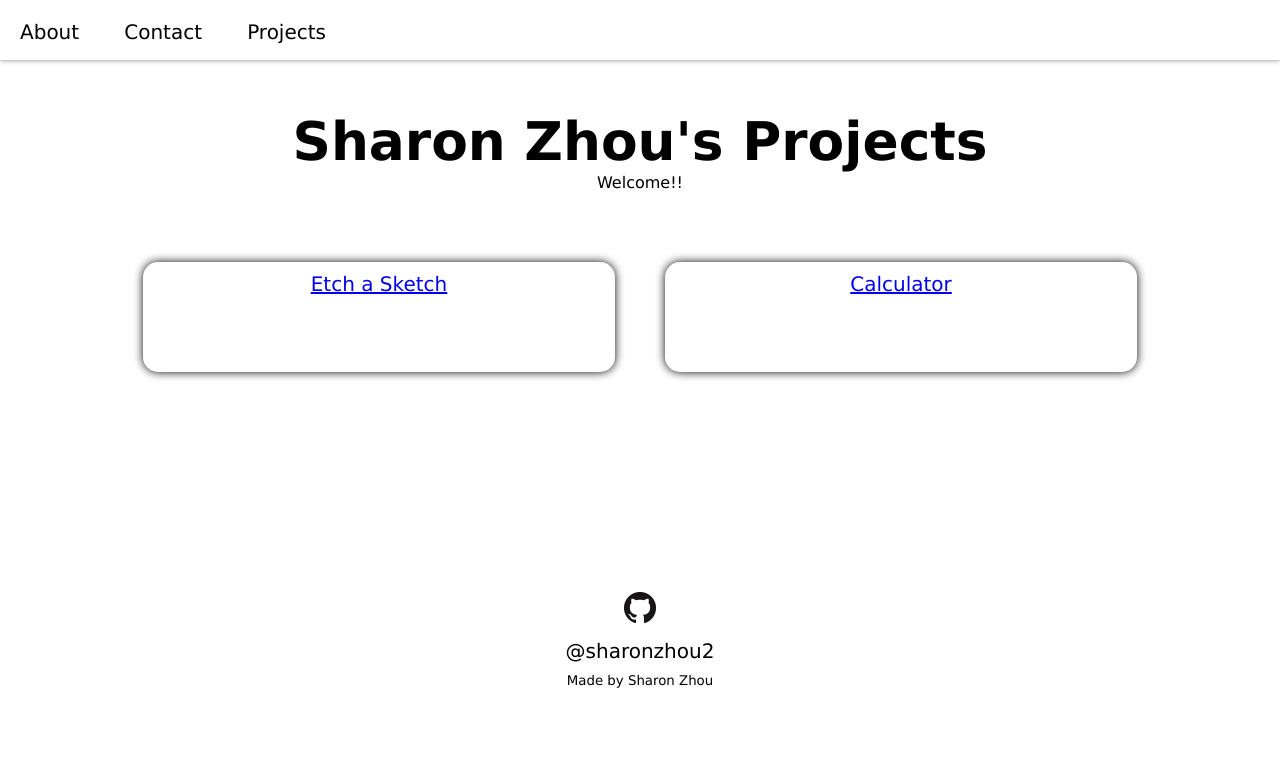
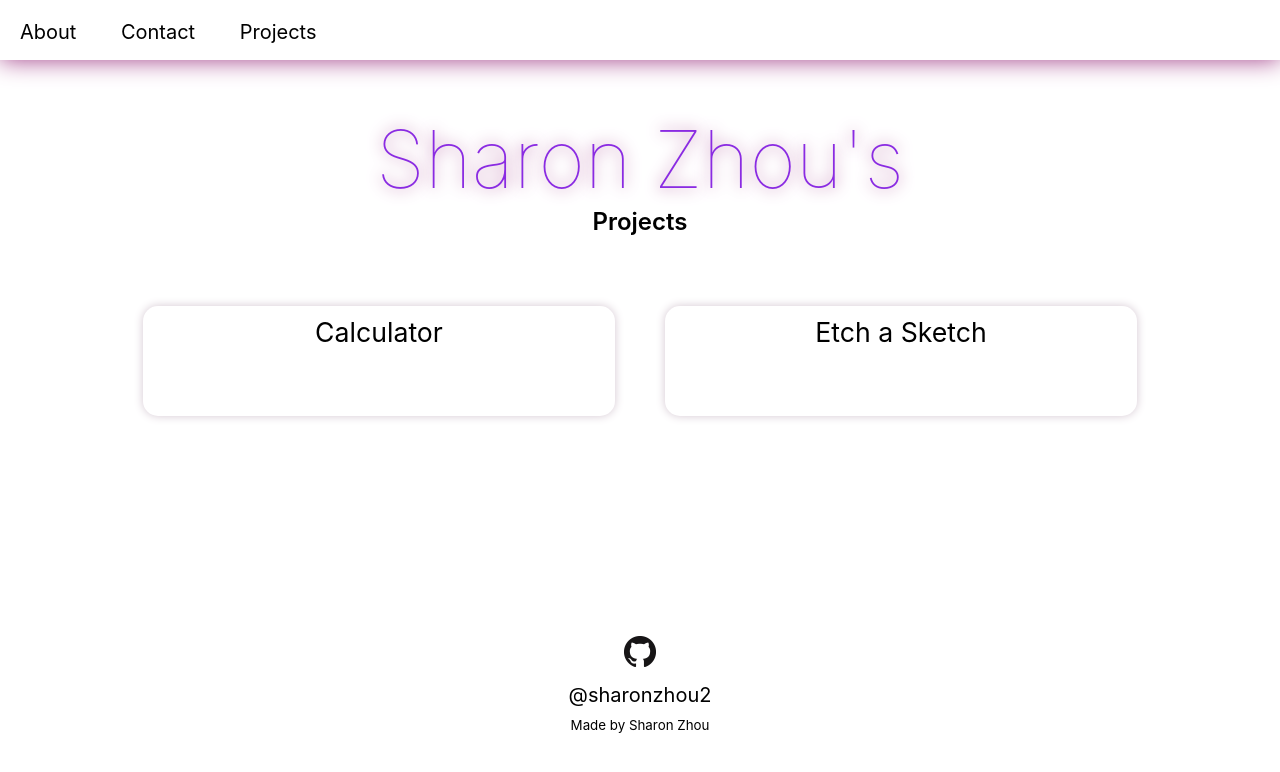
Before and after one commit to sharonzhou2/sharonzhou2.github.io, a plain HTML site: page index.html in a window 1280 px wide. Drawn offline with Linux system fonts and the light colour scheme.

Commit message:
Update websites

```diff
--- a/index.html
+++ b/index.html
@@ -16,11 +16,11 @@
 
         </ul>
     </nav>
-    <h1>Sharon Zhou's Projects</h1>
-    <p>Welcome!!</p>
+    <h1>Sharon Zhou's</h1>
+    <h2>Projects</h2>
     <div class="container">
-        <a href="https://sharonzhou2.github.io/Calculator/"><div class="projA">Etch a Sketch</div></a>
-        <a href="https://sharonzhou2.github.io/Etch-A-Sketch/"><div class="projB">Calculator</div></a>
+        <a href="https://sharonzhou2.github.io/Calculator/"><div class="projA">Calculator</div></a>
+        <a href="https://sharonzhou2.github.io/Etch-A-Sketch/"><div class="projB">Etch a Sketch</div></a>
     </div>
 
     <div class="githubLink">
--- a/style.css
+++ b/style.css
@@ -1,5 +1,5 @@
 * {
-    font-family: Verdana, Geneva, Tahoma, sans-serif;
+    font-family: -apple-system, BlinkMacSystemFont, 'Segoe UI', Roboto, Oxygen, Ubuntu, Cantarell, 'Open Sans', 'Helvetica Neue', sans-serif;
     margin: 0px;
 
 }
@@ -8,9 +8,16 @@
 h1 {
     text-align: center;
     margin-top: 50px;
-    font-size: 40pt;
+    font-size: 60pt;
+    font-weight: 100;
+    color: blueviolet;
+    text-shadow: 0px 0px 15px rgb(160, 60, 135);
 }
+h2 {
+    text-align: center;
+    font-weight: 600;
 
+}
 p {
     text-align: center;
 
@@ -18,7 +25,7 @@ p {
 ul {
     /* margin: 0px; */
     padding: 0px;
-    box-shadow: 0px 0px 5px grey;
+    box-shadow: 0px 0px 25px rgb(160, 60, 135);
     height: 60px;
 }
 a > li {
@@ -26,6 +33,10 @@ a > li {
     list-style-type: none;
     font-size: 15pt;
     padding: 20px;
+}
+
+nav {
+    background-color: white;
 }
 
 .container {
@@ -41,17 +52,23 @@ a > li {
 }
 
 a > div {
-    box-shadow: 0px 0px 10px rgb(7, 7, 7);
+    box-shadow: 0px 0px 10px rgb(212, 199, 209);
     height: 100%;
     border-radius: 15px;
     text-align: center;
     margin: 20px;
-    font-size: 15pt;
+    font-size: 20pt;
     padding: 10px;
+    text-decoration: none;
+    color: black;
+}
+a:hover, a:visited, a:link, a:active
+{
+    text-decoration: none;
 }
 
 a > div:hover {
-    background-color: rgb(194, 230, 231);
+    background-color: rgb(233, 222, 236);
 }
 .projA  {
     grid-column: 1/2;
```
